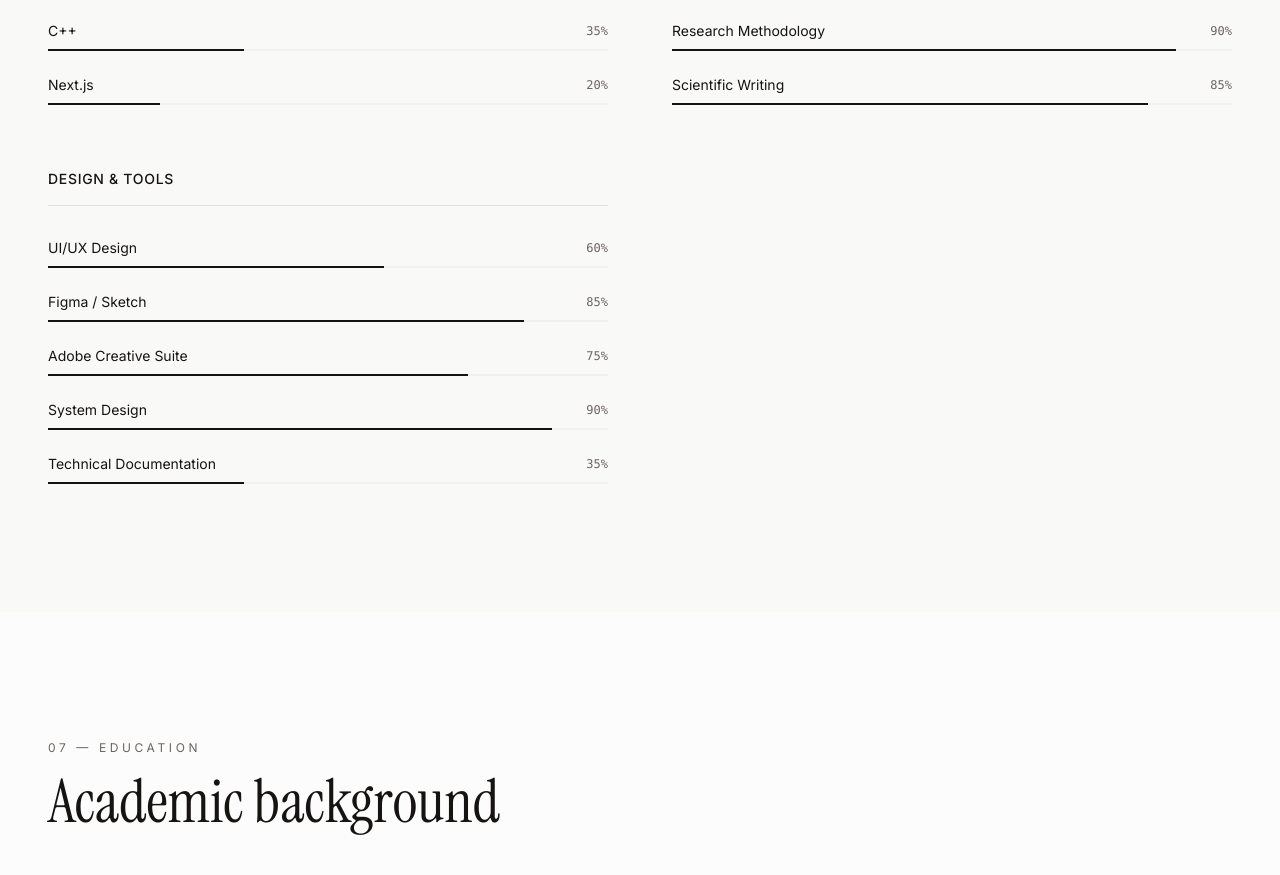
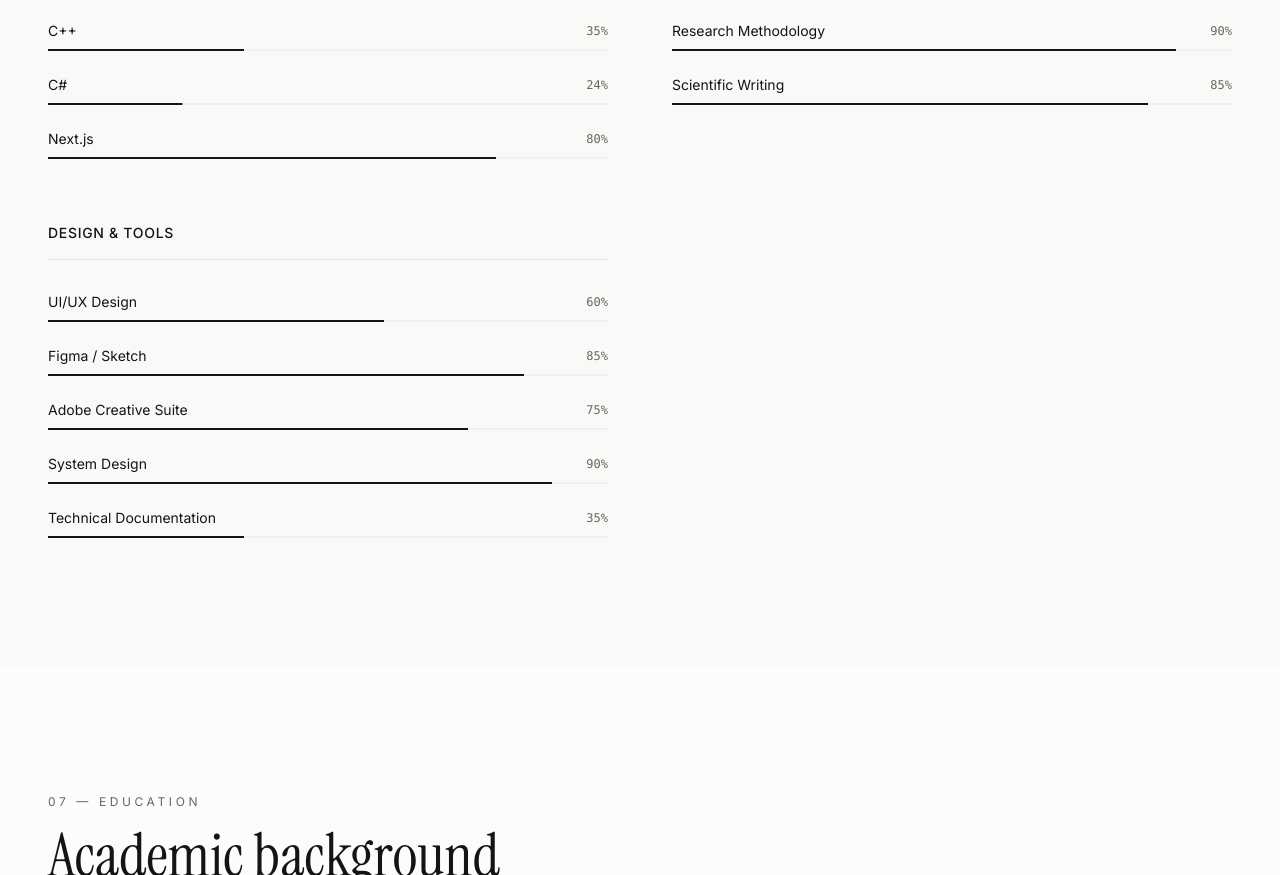
Before and after one commit to S-T-Y-T/portfolio, a Next.js app: page /portfolio in a window 1280 px wide. Shown: the part 8940-9815 px from the top of the page. Built offline with nearby package versions, Linux system fonts and the light colour scheme.

Commit message:
Update skill levels for C# and Next.js

```diff
--- a/src/components/SkillsSection.tsx
+++ b/src/components/SkillsSection.tsx
@@ -15,7 +15,8 @@ const skillCategories: SkillCategory[] = [
       { name: "HTML", level: 90 },
       { name: "CSS", level: 85 },
       { name: "C++", level: 35 },
-      { name: "Next.js", level: 20 },
+      { name: "C#", level: 24 },
+      { name: "Next.js", level: 80 },
     ],
   },
   {
```
